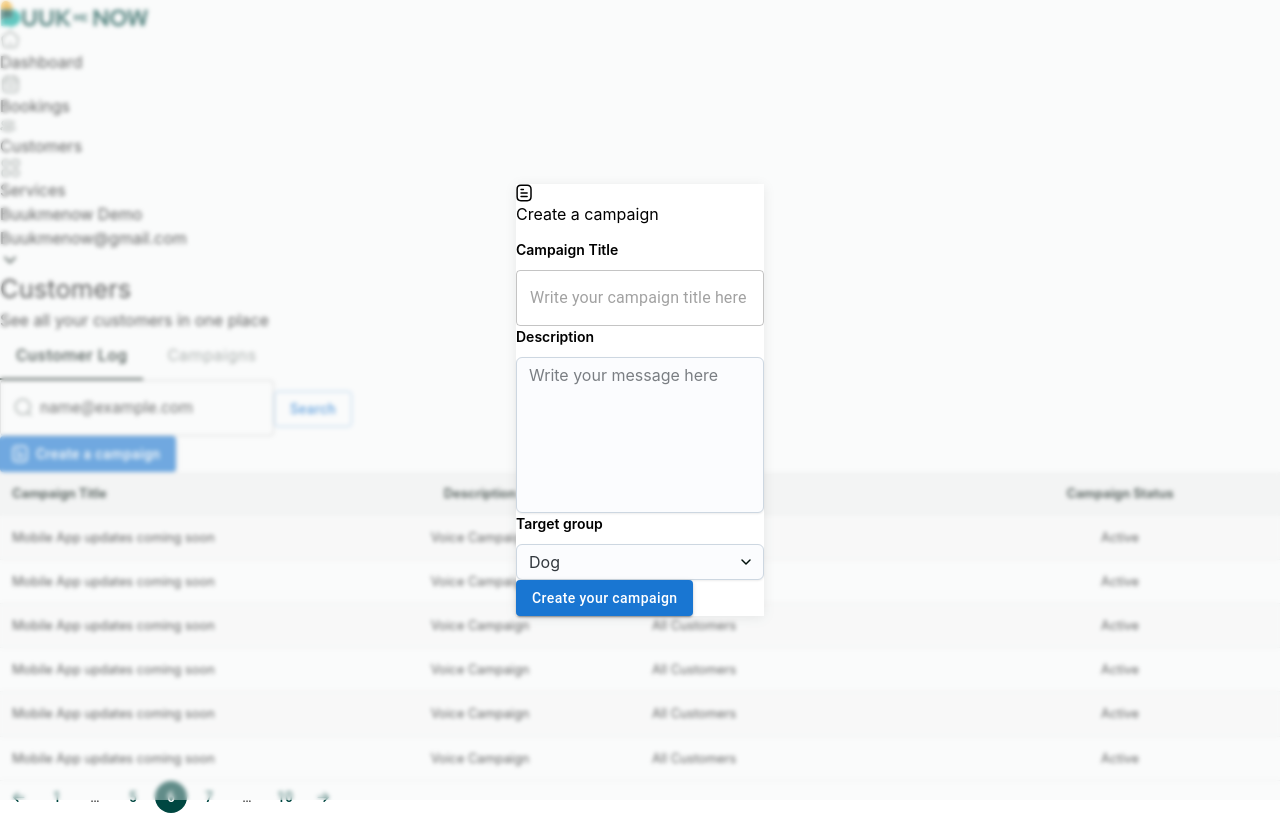
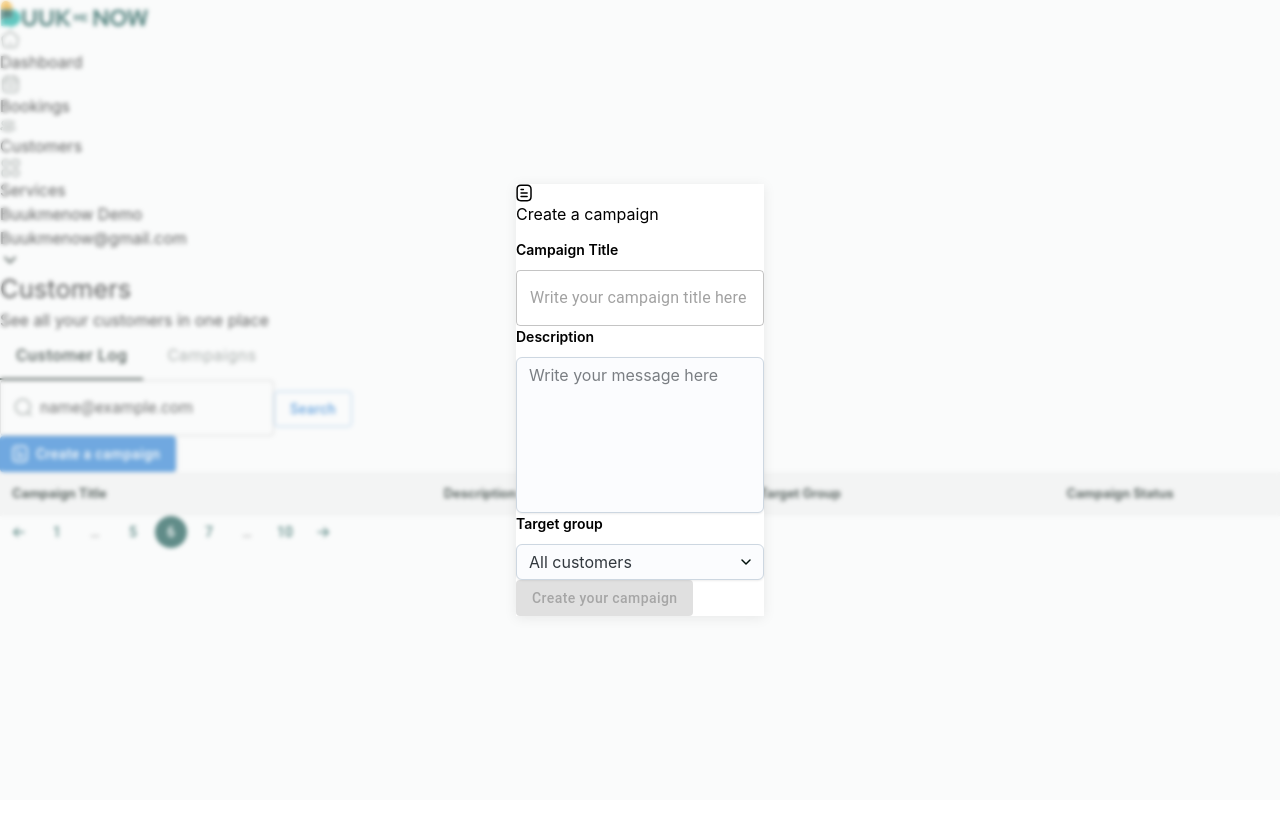
Before and after one commit to tcrz/Vibr-UI-Test, a React (Vite) app: page / in a window 1280 px wide. Both pictures are taken after typing "name@example.com" into the empty fields and a click on the button "Create a campaign". Built offline with nearby package versions, Linux system fonts and the light colour scheme.

Commit message:
campaign creation functionality

```diff
--- a/src/pages/Customers/CampaignCreation.tsx
+++ b/src/pages/Customers/CampaignCreation.tsx
@@ -1,21 +1,65 @@
-import { Button, OutlinedInput } from '@mui/material'
-import { Option, Select, Textarea } from "@mui/joy"
-import { FC } from 'react'
-import Modal from '../../components/Modal/Modal'
-import { ArrowDown, DocumentBlackSVG } from '../../components/SVGs/CustomSVGs'
+import { Button, OutlinedInput } from "@mui/material";
+import { Option, Select, Textarea } from "@mui/joy";
+import { ChangeEvent, FC, KeyboardEventHandler, SyntheticEvent, useState } from "react";
+import Modal from "../../components/Modal/Modal";
+import { ArrowDown, DocumentBlackSVG } from "../../components/SVGs/CustomSVGs";
+import { CampaignData, Target } from "./Customers";
 
 type CampaignCreationProps = {
-  open: boolean,
-  setOpen: (bool: boolean) => void,
-}
+  open: boolean;
+  setOpen: (bool: boolean) => void;
+  createCampaign: (data: CampaignData) => void;
+};
 
-const CampaignCreation:FC<CampaignCreationProps> = ({open, setOpen}) => {
+const CampaignCreation: FC<CampaignCreationProps> = ({
+  open,
+  setOpen,
+  createCampaign,
+}) => {
+  const [title, setTitle] = useState("");
+  const [description, setDescription] = useState("");
+  const [target, setTarget] = useState<Target>("All customers");
+
+  const handleTitleChange = (event: ChangeEvent<HTMLInputElement>) =>
+    setTitle(event.target.value);
+
+  const handleDescriptionOnChange = (event: ChangeEvent<HTMLTextAreaElement>) =>
+    setDescription(event.target.value);
+
+  const handleTargetOnChange = (
+    event: SyntheticEvent | null,
+    option: string | null
+  ) => {
+    if (typeof option === "string") setTarget(option as Target);
+  };
+
+  const handleModalClose = () => {
+    setOpen(false);
+    setTitle("");
+    setDescription("");
+    setTarget("All customers");
+  };
+
+  const handleCampaignCreation = () => {
+    createCampaign({ title, description, target });
+    handleModalClose();
+  };
+
+  const isButtonActive: boolean = title.trim().length > 0 && description.trim().length > 0;
+
   return (
-    <Modal open={open} setOpen={setOpen} title="Create a campaign" icon={<DocumentBlackSVG />}>
+    <Modal
+      open={open}
+      setOpen={setOpen}
+      title="Create a campaign"
+      icon={<DocumentBlackSVG />}
+    >
       <form className="flex flex-col gap-4 w-full h-full bgg-red-500">
         <div>
           <label>Campaign Title</label>
-          <OutlinedInput
+          <OutlinedInput required
+            value={title}
+            onChange={handleTitleChange}
             className="input-field !rounded-[6px] h-[45px] w-full"
             type="text"
             placeholder="Write your campaign title here"
@@ -23,26 +67,41 @@ const CampaignCreation:FC<CampaignCreationProps> = ({open, setOpen}) => {
         </div>
         <div>
           <label>Description</label>
-          <Textarea placeholder="Write your message here" variant="outlined" minRows={6} />
+          <Textarea required
+            value={description}
+            placeholder="Write your message here"
+            variant="outlined"
+            minRows={6}
+            onChange={handleDescriptionOnChange}
+          />
         </div>
         <div>
           <label>Target group</label>
-          <Select defaultValue="dog" indicator={<ArrowDown />}>
-            <Option value="dog">Dog</Option>
-            <Option value="cat">Cat</Option>
-            <Option value="fish">Fish</Option>
-            <Option value="bird">Bird</Option>
+          <Select
+            defaultValue={target}
+            indicator={<ArrowDown />}
+            onChange={handleTargetOnChange}
+          >
+            <Option value="All customers">All customers</Option>
+            <Option value="Some customers">Some customers</Option>
+            <Option value="Owners">Owners</Option>
           </Select>
         </div>
         <div className="mt-4">
-          <Button variant="contained"
-            className="!bg-[#004741] !text-white !rounded-[6px] text-[14px] !h-[40px] w-full">
+          <Button
+            variant="contained"
+            onClick={handleCampaignCreation}
+            disabled={!isButtonActive}
+            className={`!bg-[${
+              isButtonActive ? "#004741" : "#89a5a3"
+            }] !text-white !rounded-[6px] text-[14px] !h-[40px] w-full`}
+          >
             Create your campaign
           </Button>
         </div>
       </form>
     </Modal>
-  )
-}
+  );
+};
 
-export default CampaignCreation
+export default CampaignCreation;
--- a/src/pages/Customers/CampaignsTable.tsx
+++ b/src/pages/Customers/CampaignsTable.tsx
@@ -1,22 +1,36 @@
-const CampaignsTable = () => {
+import { FC } from "react"
+import { CampaignData } from "./Customers"
+  import "../../components/Table/Table.css"
+
+type CampaignsTableProps = {
+  data: CampaignData[]
+}
+
+const CampaignsTable:FC<CampaignsTableProps> = ({ data }) => {
   return (
     <table>
+        {/* <colgroup>
+          <col style={{ width: "20%" }} />
+          <col style={{ width: "40%" }} />
+          <col style={{ width: "20%" }} />
+          <col style={{ width: "20%" }} />
+        </colgroup> */}
       <thead>
         <tr>
           <th style={{ textAlign: "left" }}>Campaign Title</th>
           <th className="text-left">Description</th>
-          <th style={{ textAlign: "left" }}>Target Group</th>
+          <th>Target Group</th>
           <th>Campaign Status</th>
         </tr>
       </thead>
       <tbody>
         {
-          [...Array(6).keys()].map(i => {
+          data.map((item, i) => {
             return (
-              <tr>
-                <td style={{ textAlign: "left" }}><p>Mobile App updates coming soon</p></td>
-                <td className="text-left"><p>Voice Campaign</p></td>
-                <td style={{ textAlign: "left" }}><p>All Customers</p></td>
+              <tr key={i}>
+                <td style={{ textAlign: "left" }}><p>{item.title}</p></td>
+                <td className="text-left"><p>{item.description}</p></td>
+                <td><p>{item.target}</p></td>
                 <td><p>Active</p></td>
               </tr>
             )
--- a/src/pages/Customers/Customers.tsx
+++ b/src/pages/Customers/Customers.tsx
@@ -5,7 +5,6 @@ import Tab from "@mui/material/Tab";
 import { PaginationItem, styled } from '@mui/material';
 import { Button, InputAdornment, OutlinedInput, Pagination } from '@mui/material';
 import { ArrowLeft, ArrowRight, DocumentSVG, SearchSVG } from "../../components/SVGs/CustomSVGs";
-import "../../components/Table/Table.css"
 import CampaignsTable from "./CampaignsTable";
 import CampaignCreation from "./CampaignCreation";
 
@@ -66,13 +65,25 @@ const AntTab = styled((props: { label:string }) => <Tab disableRipple {...props}
   },
 }));
 
+export type Target = "All customers" | "Some customers" | "Owners"
+export type CampaignData = {
+  title: string,
+  description: string,
+  target: Target
+}
+
 const Customers = () => {
   const [value, setValue] = useState(0);
   const [open, setOpen] = useState(false)
+  const [campaigns, setCampaigns] = useState<CampaignData[]>([])
 
   const handleChange = (event: SyntheticEvent, newValue: number) => {
     setValue(newValue);
   };
+
+  const createCampaign = (data: CampaignData) => {
+    setCampaigns(prev => [data, ...prev])
+  }
 
   return (
     <section className="h-[88vh] px-20 borderr border-red-400 overflow-y-scroll">
@@ -108,7 +119,7 @@ const Customers = () => {
         </div>
         <div className="relative h-[55vh] flex flex-col gap-4">
           <div className="h-[45vh] overflow-y-scroll">
-            <CampaignsTable />
+            <CampaignsTable data={campaigns}/>
           </div>
           <div className="h-[10vh]">
             <Pagination
@@ -129,6 +140,7 @@ const Customers = () => {
       <CampaignCreation
         open={open}
         setOpen={setOpen}
+        createCampaign={createCampaign}
       />
     </section>
   );
```
